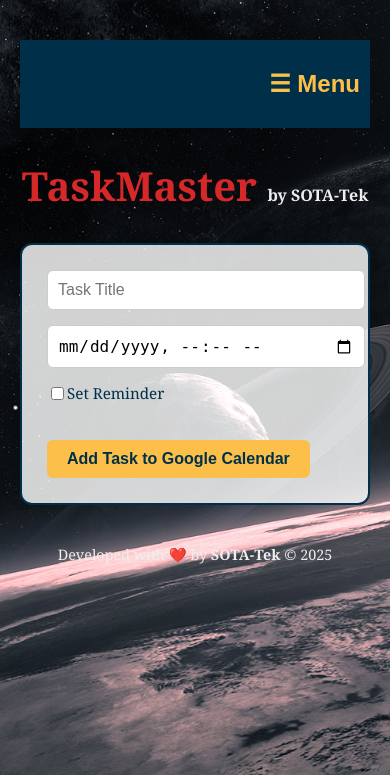
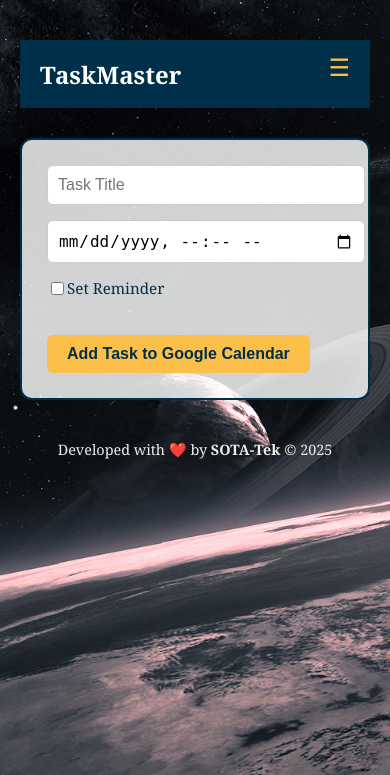
Before and after one commit to Ryoku-san/taskmaster, a Flask app: page / in a window 390 px wide. Shown: the top 775 px of the page. Run offline with Flask 3, Linux system fonts and the light colour scheme; parts of the project's set-up code (start-up, migrations or seed data) failed here and were passed over.

Commit message:
feat: added responsive navigation menu and organized layout

```diff
--- a/static/style.css
+++ b/static/style.css
@@ -66,7 +66,7 @@ button:hover {
 }
 
 /* Task List */
-ul {
+ul#taskList {
   list-style-type: none;
   padding: 0;
   max-width: 500px;
@@ -86,31 +86,77 @@ li {
 /* Navigation Menu */
 .top-nav {
   background-color: #003049;
-  padding: 10px 0;
-  text-align: center;
+  padding: 10px 20px;
+  color: white;
   margin-bottom: 30px;
 }
 
-.top-nav ul {
-  list-style: none;
-  padding: 0;
-  margin: 0;
+.nav-container {
+  display: flex;
+  justify-content: space-between;
+  align-items: center;
+  flex-wrap: wrap;
 }
 
-.top-nav li {
-  display: inline;
-  margin: 0 15px;
+.brand {
+  font-size: 1.5rem;
+  font-weight: bold;
 }
 
-.top-nav a {
+.menu {
+  display: flex;
+  gap: 20px;
+  list-style: none;
+  margin: 0;
+  padding: 0;
+}
+
+.menu li {
+  display: inline;
+}
+
+.menu a {
   color: #fcbf49;
   text-decoration: none;
   font-weight: bold;
   font-size: 1rem;
 }
 
-.top-nav a:hover {
+.menu a:hover {
   color: white;
+}
+
+#menu-toggle {
+  display: none;
+}
+
+.menu-icon {
+  display: none;
+  font-size: 1.5rem;
+  cursor: pointer;
+}
+
+/* Responsive Design */
+@media (max-width: 768px) {
+  .menu {
+    display: none;
+    flex-direction: column;
+    width: 100%;
+    margin-top: 10px;
+  }
+
+  #menu-toggle:checked + .menu-icon + .menu {
+    display: flex;
+  }
+
+  .menu-icon {
+    display: block;
+    color: #fcbf49;
+  }
+
+  .menu li {
+    margin-bottom: 10px;
+  }
 }
 
 /* Footer */
@@ -120,39 +166,3 @@ footer {
   font-size: 0.9rem;
   color: #eeeeee;
 }
-
-/* Mobile Menu */
-.menu-toggle {
-  display: none;
-  font-size: 1.5rem;
-  cursor: pointer;
-  color: #fcbf49;
-  background: none;
-  border: none;
-  margin: 10px;
-}
-
-@media (max-width: 768px) {
-  .top-nav ul {
-    display: none;
-    flex-direction: column;
-    background-color: #003049;
-    margin: 0;
-    padding: 0;
-  }
-
-  .top-nav.active ul {
-    display: flex;
-  }
-
-  .top-nav li {
-    display: block;
-    margin: 10px 0;
-  }
-
-  .menu-toggle {
-    display: block;
-    text-align: right;
-    width: 100%;
-  }
-}
--- a/templates/index.html
+++ b/templates/index.html
@@ -2,37 +2,32 @@
 <html lang="en">
 <head>
   <meta charset="UTF-8" />
-  <meta name="viewport" content="width=device-width, initial-scale=1.0" />
+  <meta name="viewport" content="width=device-width, initial-scale=1.0"/>
   <title>TaskMaster</title>
-
-  <meta name="author" content="SOTA-Tek" />
-  <meta name="copyright" content="&copy; 2025 SOTA-Tek" />
-  <meta name="description" content="TaskMaster – A smart event tracker built by SOTA-Tek. Add tasks, set reminders, and sync with Google Calendar." />
+  <meta name="author" content="SOTA-Tek">
+  <meta name="description" content="TaskMaster – A smart event tracker built by SOTA-Tek">
 
   <link rel="stylesheet" href="{{ url_for('static', filename='style.css') }}" />
-  <link rel="icon" href="https://img.icons8.com/color/48/000000/task.png" />
+  <link rel="icon" href="https://img.icons8.com/color/48/000000/task.png"/>
 </head>
 <body>
-  <!-- Navigation -->
-<nav class="top-nav" id="navbar">
-  <button class="menu-toggle" onclick="toggleMenu()">☰ Menu</button>
-  <ul>
-    <li><a href="/">🏠 Home</a></li>
-    <li><a href="#taskForm">➕ Add Task</a></li>
-    <li><a href="/create_event">📅 Sync</a></li>
-    <li><a href="/about">ℹ️ About</a></li>
-    <li><a href="/contact">✉️ Contact</a></li>
+
+  <!-- Navigation Menu -->
+  <nav class="top-nav">
+    <div class="nav-container">
+      <span class="brand">TaskMaster</span>
+      <input type="checkbox" id="menu-toggle" />
+      <label for="menu-toggle" class="menu-icon">&#9776;</label>
+      <ul class="menu">
+        <li><a href="/">Home</a></li>
+        <li><a href="/about">About</a></li>
+        <li><a href="/contact">Contact</a></li>
       </ul>
+    </div>
   </nav>
 
-
-  <!-- Header -->
-  <h1>
-    TaskMaster
-    <small style="font-size: 1rem; color: #eee;">by SOTA-Tek</small>
-  </h1>
-
-  <!-- Task Form -->
+  <!-- Page Content -->
+  <main class="main-content">
     <form id="taskForm" method="POST" action="/add-task">
       <input type="text" name="title" id="title" placeholder="Task Title" required /><br />
       <input type="datetime-local" name="time" id="time" required /><br />
@@ -40,8 +35,8 @@
       <button type="submit">Add Task to Google Calendar</button>
     </form>
 
-  <!-- Task List -->
     <ul id="taskList"></ul>
+  </main>
 
   <!-- Footer -->
   <footer>
@@ -49,11 +44,5 @@
   </footer>
 
   <script src="{{ url_for('static', filename='script.js') }}"></script>
-
-  <script>
-  function toggleMenu() {
-    document.getElementById("navbar").classList.toggle("active");
-  }
-</script>
 </body>
 </html>
```
Lines whose indentation alone changed are shown as unchanged.
